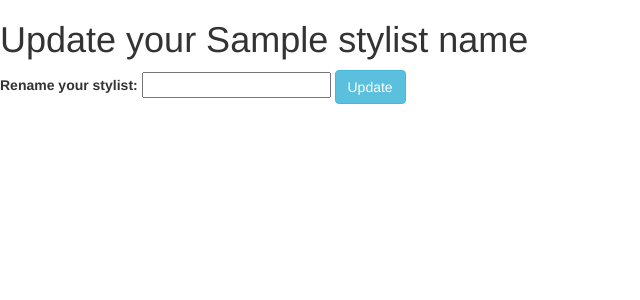
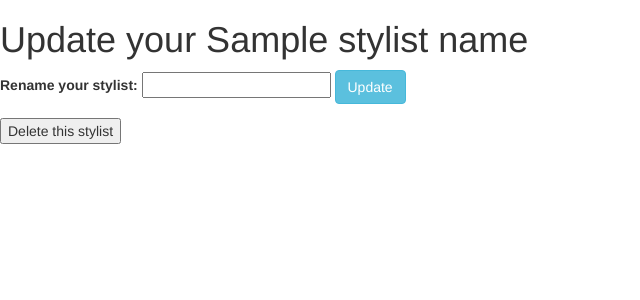
Before and after one commit to sammartinez/hair_salon, a PHP site: template views/stylist_edit.html.twig in a window 1280 px wide. Shown: the top 300 px of the page, without its empty margins (0-640 px from the left). Run offline with PHP 8.4, Linux system fonts and the light colour scheme; the template is opened without the code that fills it: most values are stand-ins (such as "Sample title", 1, 10 or a date in 2020); some libraries are stand-ins or nearby versions.

Commit message:
add delete function and pass

```diff
--- a/views/stylist_edit.html.twig
+++ b/views/stylist_edit.html.twig
@@ -15,5 +15,11 @@
 
           <button type="submit" class= "btn btn-info">Update</button>
         </form>
+
+        <form action="/stylists/{{ stylist.getId }}" method="post">
+            <input name="_method" type="hidden" value="delete">
+
+            <button type="submit">Delete this stylist</button>
+        </form>
     </body>
 </html>
```
Also changed, not shown: app/app.php (+8 -1 lines).
